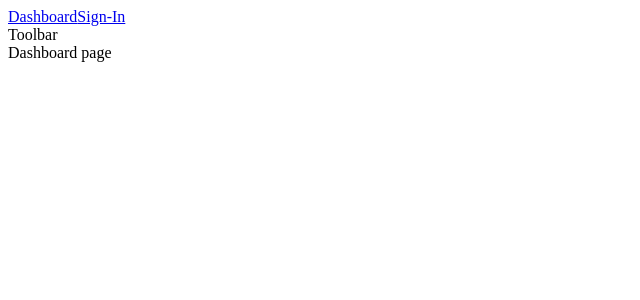
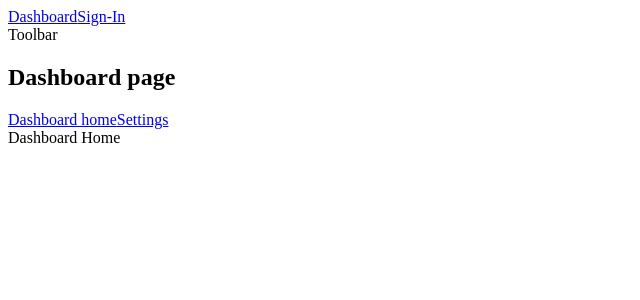
Before and after one commit to veles-md/vs-dashboard, a React app: page / in a window 1280 px wide. Shown: the top 300 px of the page, without its empty margins (0-640 px from the left). Built offline with nearby package versions, Linux system fonts and the light colour scheme.

Commit message:
Nesting routes

```diff
--- a/src/main.tsx
+++ b/src/main.tsx
@@ -15,8 +15,8 @@ const App = () => {
             <Link to="/">Dashboard</Link>
             <Link to="/sign-in">Sign-In</Link>
             <Switch>
-                <AuthRoute exact path="/" component={Dashboard} />
                 <Route path="/sign-in" component={SignIn} />
+                <AuthRoute path="/" component={Dashboard} />
             </Switch>
         </Router>
     )
--- a/src/pages/Dashboard.tsx
+++ b/src/pages/Dashboard.tsx
@@ -1,14 +1,30 @@
 import React from 'react';
+import { Route, Switch, Link, useRouteMatch } from 'react-router-dom';
+
 
 import { Toolbar } from 'components/Toolbar';
 
+const Settings = () => <div>Settings</div>
+const Home = () => <div>Dashboard Home</div>
 
 export const Dashboard = () => {
-
+    const { path, url } = useRouteMatch();
+    console.log(`${url}`)
     return (
         <div>
             <Toolbar />
-            <div>Dashboard page</div>
+            <div>
+                <h2>Dashboard page</h2>
+                <Link to={`${url}`}>Dashboard home</Link>
+                <Link to={`${url}settings`}>Settings</Link>
+                <main>
+                    <Switch>
+                        <Route exact path={path} component={Home} />
+                        <Route path={`${path}settings`} component={Settings} />
+                    </Switch>
+                </main>
+            </div>
+
         </div>
 
     )
```
